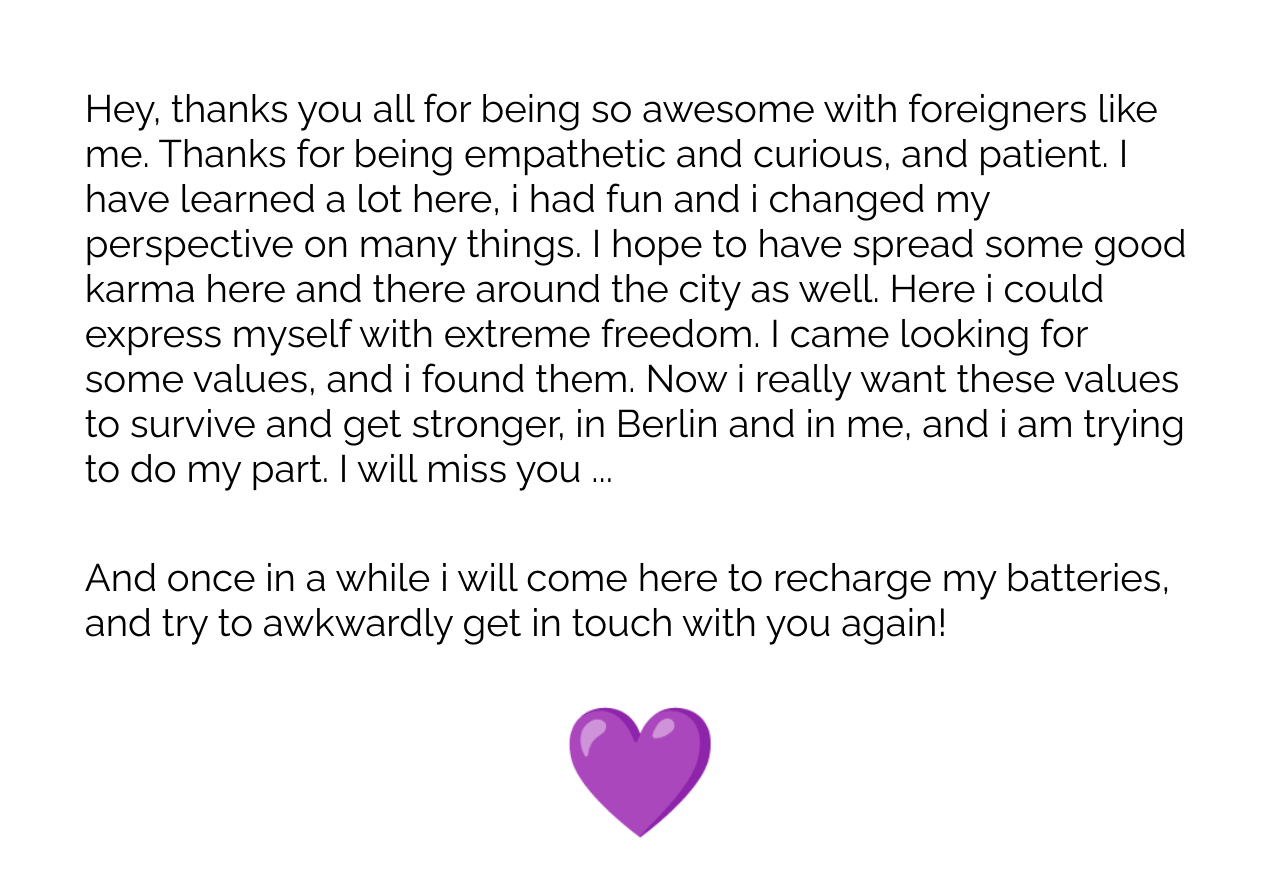
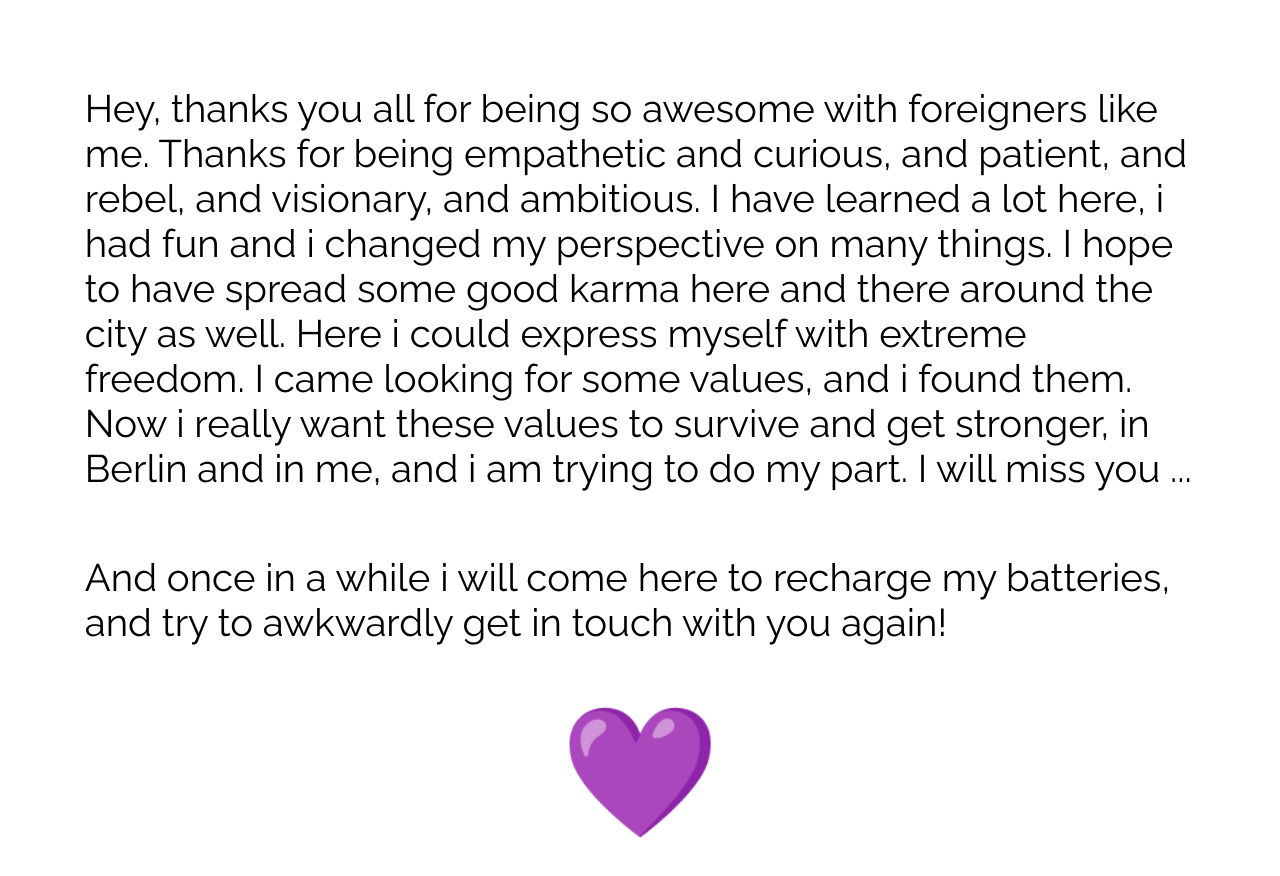
Before and after one commit to danse/tschuess, a plain HTML site: page index.html in a window 1280 px wide. Shown: the part 2457-3333 px from the top of the page. Drawn offline with Linux system fonts and the light colour scheme.

Commit message:
expand on the character of people that inspired me

```diff
--- a/index.html
+++ b/index.html
@@ -60,13 +60,14 @@
   </div>
   <div class="farewell">
     Hey, thanks you all for being so awesome with foreigners like
-    me. Thanks for being empathetic and curious, and patient. I have
-    learned a lot here, i had fun and i changed my perspective on many
-    things. I hope to have spread some good karma here and there
-    around the city as well. Here i could express myself with extreme
-    freedom. I came looking for some values, and i found them. Now i
-    really want these values to survive and get stronger, in Berlin
-    and in me, and i am trying to do my part. I will miss you ...
+    me. Thanks for being empathetic and curious, and patient, and
+    rebel, and visionary, and ambitious. I have learned a lot here, i
+    had fun and i changed my perspective on many things. I hope to
+    have spread some good karma here and there around the city as
+    well. Here i could express myself with extreme freedom. I came
+    looking for some values, and i found them. Now i really want these
+    values to survive and get stronger, in Berlin and in me, and i am
+    trying to do my part. I will miss you ...
   </div>
   <div class="farewell">
     And once in a while i will come here to recharge my batteries, and
```
